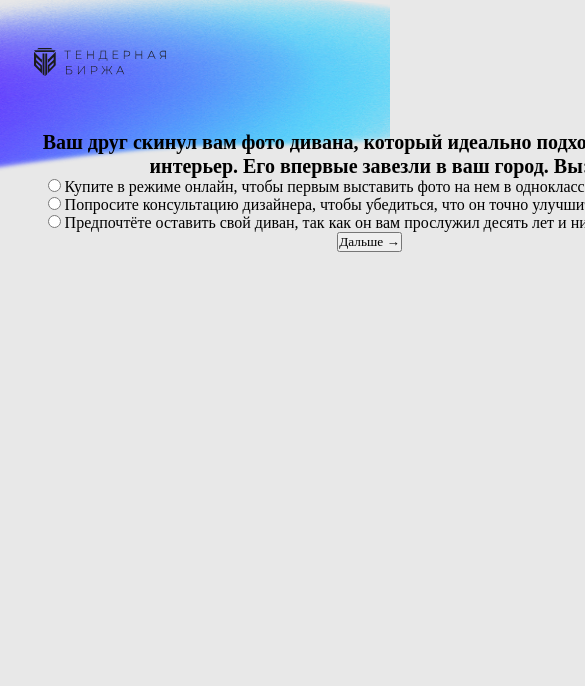
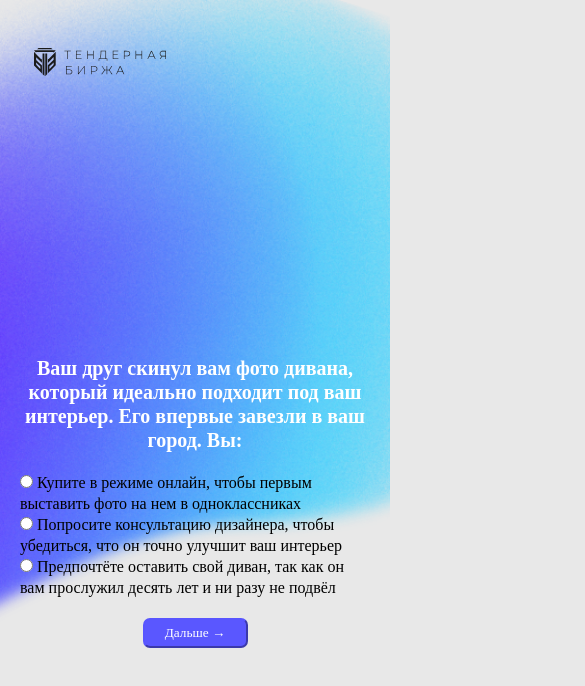
Before and after one commit to Abzal-code/Quiz-SPA, a Vue app: page /quiz in a window 390 px wide. Shown: the top 686 px of the page, 585 px wide, since content can reach past the window. Built offline with nearby package versions, Linux system fonts and the light colour scheme.

Commit message:
Syled quiz page

```diff
--- a/src/main.js
+++ b/src/main.js
@@ -3,4 +3,6 @@ import App from './App.vue'
 import router from './router'
 import store from './store'
 
+
+
 createApp(App).use(store).use(router).mount('#app')
--- a/src/views/Home.vue
+++ b/src/views/Home.vue
@@ -30,7 +30,7 @@
           </div>
         </div>
         <div class="img__block">
-          <img src="@/assets/crow.png" alt="">
+          <img :src="this.polling" alt="">
         </div>
       </div>
       <Button class="btnn"/>
@@ -44,8 +44,36 @@ import Button from "../components/UI/Button";
 export default {
   name: 'Home',
   components: {
-    Button
+    Button,
   },
+  data() {
+    return {
+      images: ['@/assets/crow.png', '@/assets/bear.png', '@/assets/cheetah.png'],
+      idx: 0,
+      polling: null
+    }
+  },
+  methods: {
+    animation() {
+      const interval = 3000
+
+      this.images.forEach((item, index) => {
+         let counter = setTimeout(()=>{
+          this.polling = item
+           console.log(this.polling)
+        }, interval * index)
+        if (counter == 0) {
+          return counter
+        } else  {
+          return counter
+        }
+      })
+
+    }
+  },
+  created() {
+    this.animation()
+  }
 }
 </script>
 
--- a/src/views/Quiz.vue
+++ b/src/views/Quiz.vue
@@ -8,13 +8,13 @@
         <div class="block__option">
           <div class="option" v-for="(item, index) in element.suggestions" :key="index">
             <label>
-              <input type="radio" name="{{item.type}}" value="{{item.type}}" @click="selectResponse(item.type)" :checked="getchecked">
+              <input type="radio" name="{{item.type}}" value="{{item.type}}" @click="selectResponse(item.type)" :checked="false">
               {{item.suggestion}}
             </label>
           </div>
         </div>
         <div class="block__footer">
-          <button class="next" @click="nextQuestion()" :disabled="getcheckbtn">Дальше &#8594;</button>
+          <button class="next" @click="nextQuestion()">Дальше &#8594;</button>
         </div>
       </div>
       <div class="question__number">
@@ -23,7 +23,7 @@
     </div>
     <div class="block__result" v-if="result">
 
-      <div v-if="testResult === 3" class="result__wrapper">
+      <div v-if="testResult === 'crow'" class="result__wrapper">
         <div class="result__container">
           <div class="result__img">
             <img src="@/assets/crow.png" alt="">
@@ -44,7 +44,7 @@
         </div>
       </div>
 
-      <div v-if="testResult === 2" class="result__wrapper">
+      <div v-if="testResult === 'bear'" class="result__wrapper">
         <div class="result__container">
           <div class="result__img">
             <img src="@/assets/bear.png" alt="">
@@ -65,7 +65,7 @@
         </div>
       </div>
 
-      <div v-if="testResult === 1" class="result__wrapper">
+      <div v-if="testResult === 'cheetah'" class="result__wrapper">
         <div class="result__container">
           <div class="result__img">
             <img src="@/assets/cheetah.png" alt="">
@@ -145,85 +145,72 @@ export default {
       type: '',
       quiz: true,
       result: false,
-      cheetah: [],
-      crow: [],
-      bear: [],
+      cheetah: 0,
+      crow: 0,
+      bear: 0,
       checked: true,
-      disabled: true,
-      testResult: 0,
-      selectValue: ''
+      testResult: '',
+      selectValue: '',
     }
   },
   computed: {
-    getchecked() {
-      if (this.checked) {
-        return  false
-      } else {
-        return  true
-      }
-    },
-    getcheckbtn() {
-      if (this.disabled && this.getchecked) {
-        return  true
-      } else {
-        return  false
-      }
-    }
+
   },
   methods: {
     selectResponse(value) {
+      console.log(value)
       return this.selectValue = value;
     },
 
     nextQuestion() {
-      if (this.selectValue === 'cheetah') {
-        this.cheetah.push(this.selectValue)
-      } else if (this.selectValue === 'bear') {
-        this.bear.push(this.selectValue)
-      } else {
-        this.crow.push(this.selectValue)
-      }
-
-      if (this.cheetah.length !== 0 && this.cheetah.length > this.bear.length || this.cheetah.length !== 0 && this.cheetah.length > this.crow.length){
-        this.testResult = 1;
-      } else if (this.bear.length !== 0 && this.bear.length > this.cheetah.length || this.bear.length !== 0 && this.bear.length > this.crow.length){
-        this.testResult = 2;
-      } else if (this.crow.length !== 0 && this.crow.length > this.bear.length || this.crow.length !== 0 && this.crow.length > this.cheetah.length){
-        this.testResult = 3;
-      }
-      console.log(this.bear, this.cheetah, this.crow, this.testResult)
-
-      let selectResponse = this.selectResponse()
-      console.log(selectResponse);
       if (this.questions.length - 1 == this.a) {
         this.result = true
         this.quiz = false
       } else {
-          this.a++
-          this.b++
+        this.a++
+        this.b++
       }
+
+
+      if (this.selectValue === 'cheetah') {
+        this.cheetah++
+      } else if (this.selectValue === 'bear') {
+        this.bear++
+      } else if(this.selectValue === 'crow') {
+        this.crow++
+      }
+
+      if (this.cheetah > this.bear && this.cheetah > this.crow){
+        this.testResult = 'cheetah';
+      } else if (this.bear > this.cheetah && this.bear > this.crow){
+        this.testResult = 'bear';
+      } else if (this.crow > this.bear && this.crow > this.cheetah){
+        this.testResult = 'crow';
+      } else {
+        this.a--
+        this.b--
+      }
+      console.log(this.bear, this.cheetah, this.crow)
+
+
+
     },
 
   },
-  // computed: {
-  //   getCheck() {
-  //     if (this.checked == true) {
-  //      return  this.checked = false
-  //     } else {
-  //       return  this.checked = true
-  //     }
-  //   }
-  // }
 }
 </script>
 
 <style lang="scss" scoped>
   .quiz {
     display: flex;
-    margin-top: 50px;
+    height: 100vh;
+    @media(max-width: 545px) {
+      width: auto;
+    }
     .quiz__container {
       display: flex;
       justify-content: center;
+      align-items: center;
       width: 100%;
       height: 100%;
       @media(max-width: 545px) {
@@ -233,9 +220,16 @@ export default {
         display: flex;
         flex-direction: column;
         align-items: center;
+        @media(max-width: 545px) {
+          width: auto;
+          padding: 20px;
+        }
         .block__question {
           width: 739px;
           text-align: center;
+          @media(max-width: 545px) {
+            width: auto;
+          }
           p {
             font-family: Exo2;
             font-style: normal;
@@ -243,13 +237,51 @@ export default {
             font-size: 20px;
             line-height: 24px;
             color: #000000;
+            @media (max-width: 545px) {
+              font-family: Exo 2;
+              font-style: normal;
+              font-weight: bold;
+              font-size: 20px;
+              line-height: 24px;
+              color: #ffffff;
+            }
           }
         }
         .block__option {
-
+          margin-top: 20px;
+          .option {
+            label {
+              font-family: PT Sans;
+              font-style: normal;
+              font-weight: normal;
+              font-size: 16px;
+              line-height: 21px;
+              color: #000000;
+              @media(max-width: 545px) {
+                font-family: PT Sans;
+                font-style: normal;
+                font-weight: normal;
+                font-size: 16px;
+                line-height: 21px;
+                color: #000000;
+              }
+            }
+          }
         }
         .block__footer {
-
+          display: flex;
+          margin-top: 20px;
+          width: 30%;
+          height: 30px;
+          .next {
+            background: rgba(89, 85, 255, 0.99);
+            border-color: rgba(89, 85, 255, 0.99);
+            width: 100%;
+            height: 30px;
+            border-radius: 7px;
+            color: #ffffff;
+            cursor: pointer;
+          }
         }
       }
       .question__number {
@@ -263,6 +295,9 @@ export default {
           line-height: 90px;
           text-align: center;
           color: #ffffff;
+          @media(max-width: 545px) {
+            display: none;
+          }
         }
       }
     }
@@ -280,8 +315,10 @@ export default {
             background: url("../assets/resultbg.png") ;
             background-size: cover;
             background-position: 50% 50%;
-            img {
-              width: 80%;
+            background-clip: content-box;
+
+              img {
+              width: 100%;
             }
           }
           .result__text {
```
Also changed, not shown: 1 other file (tests, documents, lock files or other folders).
